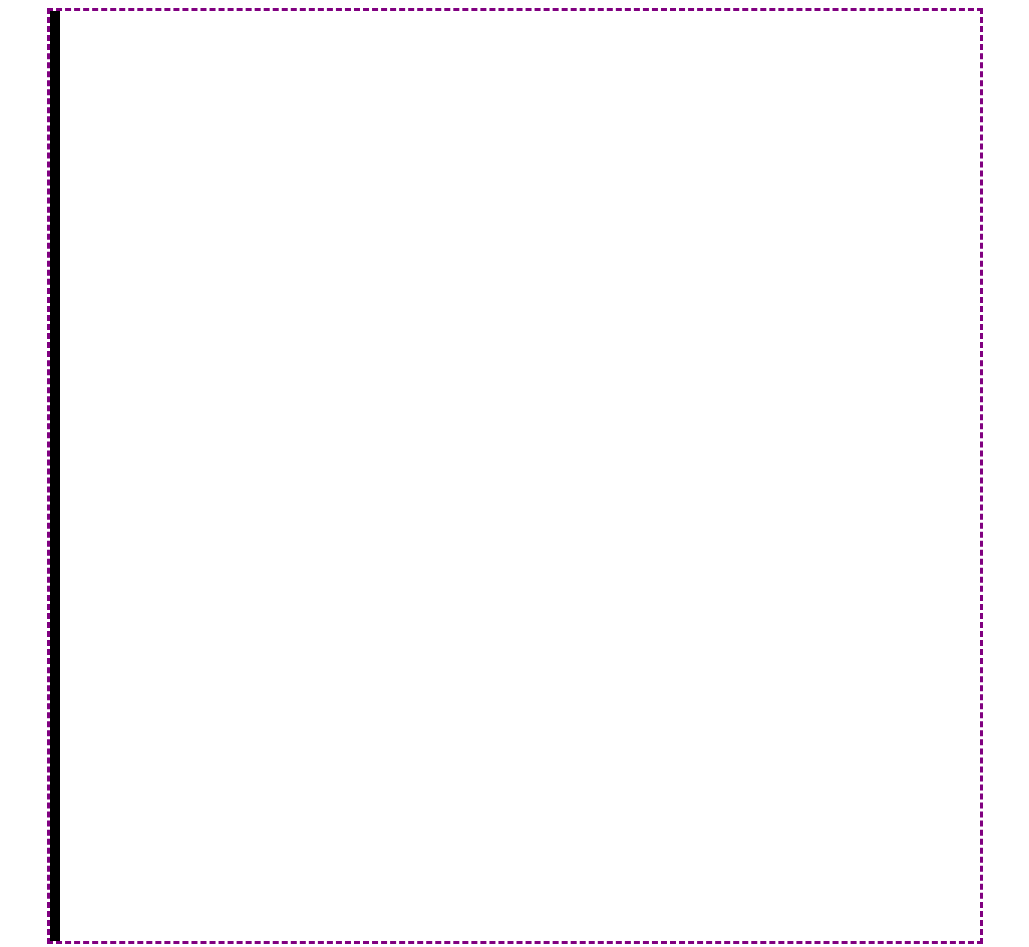
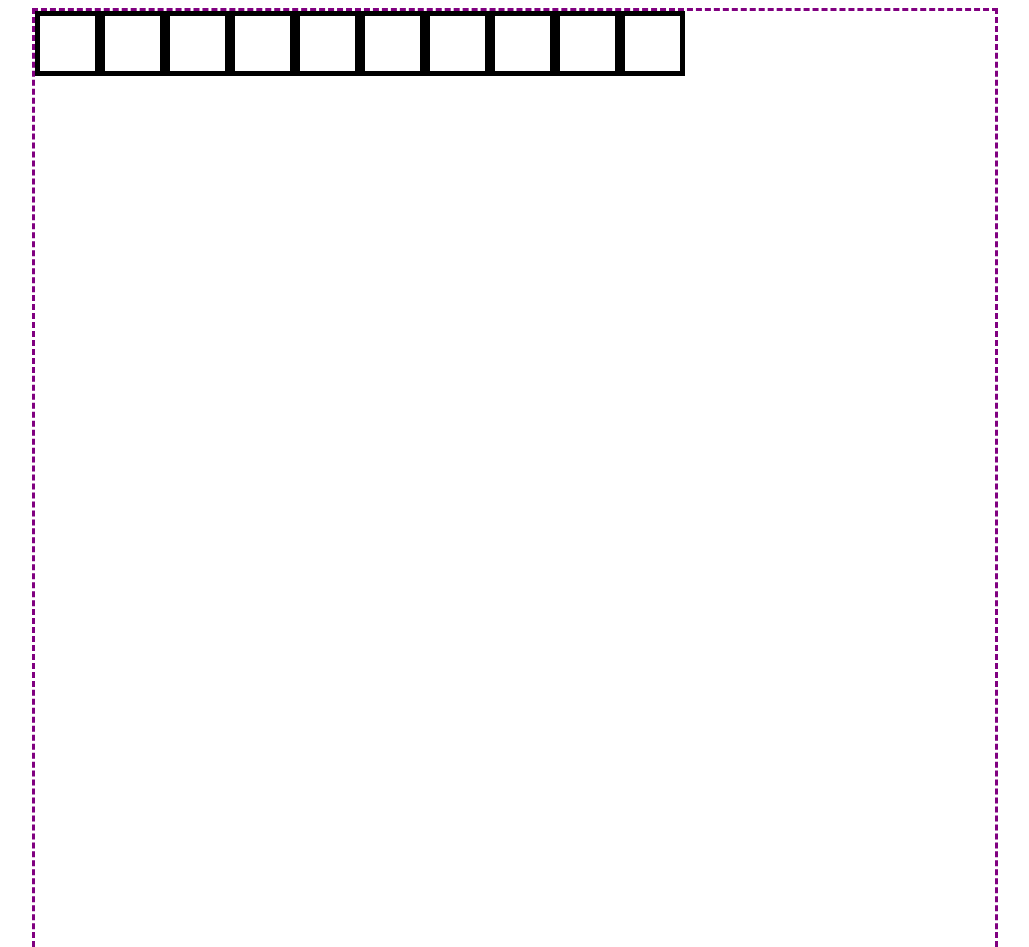
Before and after one commit to youngj4/etchasketch, a plain HTML site: page Index.html in a window 1280 px wide. Shown: the top 947 px of the page, without its empty margins (125-1154 px from the left). Drawn offline with Linux system fonts and the light colour scheme.

Commit message:
adjust gridsuare size, create gridsquare in loop

```diff
--- a/javascript.js
+++ b/javascript.js
@@ -1,10 +1,11 @@
 const container = document.querySelector("#container");
-const gridSquare = document.createElement("div");
 
-gridSquare.classList.add("square");
-
-function createGrid() {
-    container.appendChild(gridSquare)
+function createGrid(gridSize) {
+    for (let i = 0; i < gridSize; i++) {
+        const gridSquare = document.createElement("div");
+        gridSquare.classList.add("square");
+        container.appendChild(gridSquare);
+    };
 };
 
-createGrid();
+createGrid(10);
--- a/stylesheet.css
+++ b/stylesheet.css
@@ -2,10 +2,12 @@ body {
     display: flex;
     justify-content: center;
 }
+
+/* for testing only, remove at the end */
 #container {
     display:flex;
-    height: 930px;
-    width: 930px;
+    height: 960px;
+    width: 960px;
     border-style: dashed;
     border-color: purple;
 }
@@ -14,4 +16,6 @@ body {
     border-style: solid;
     border-width: 5px;
     border-color: black;
+    height: 55px;
+    width: 55px;
 }
```
